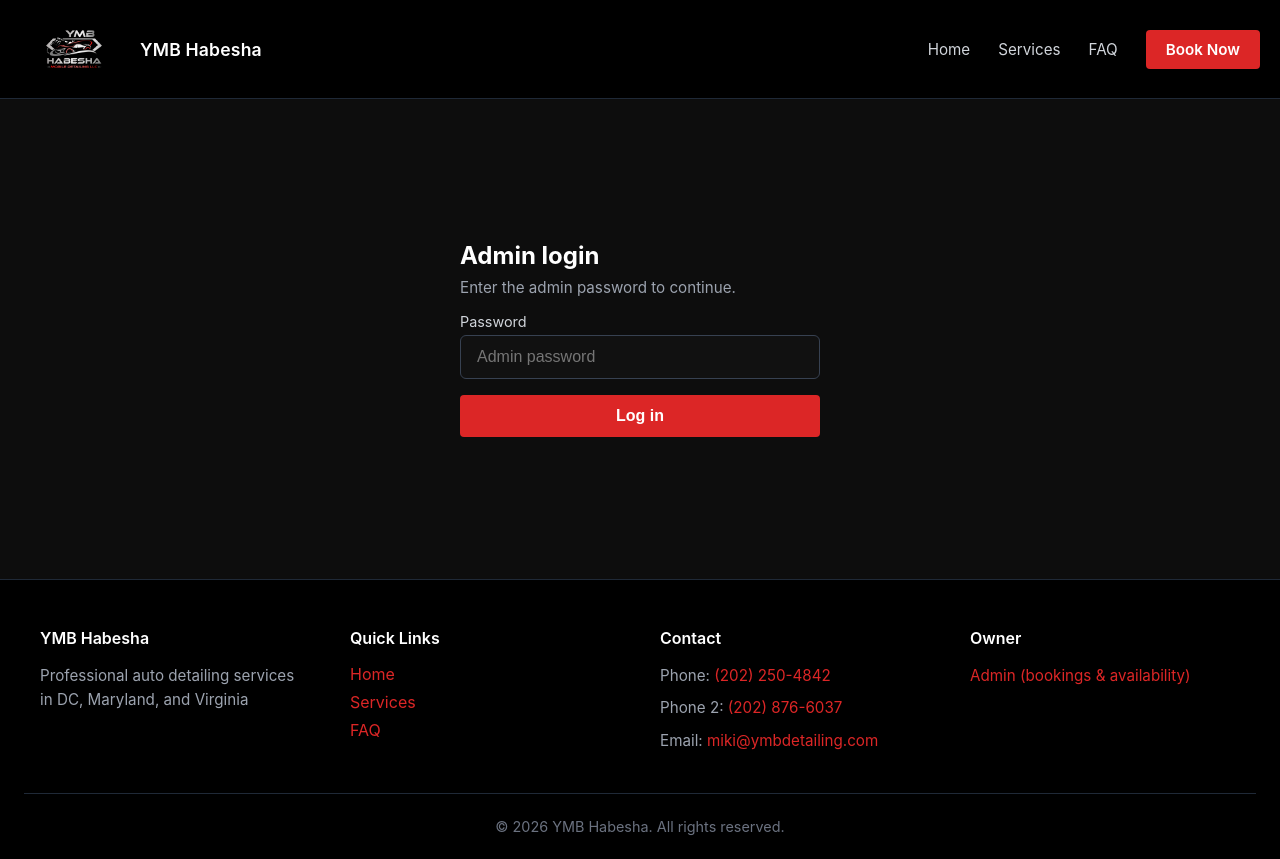
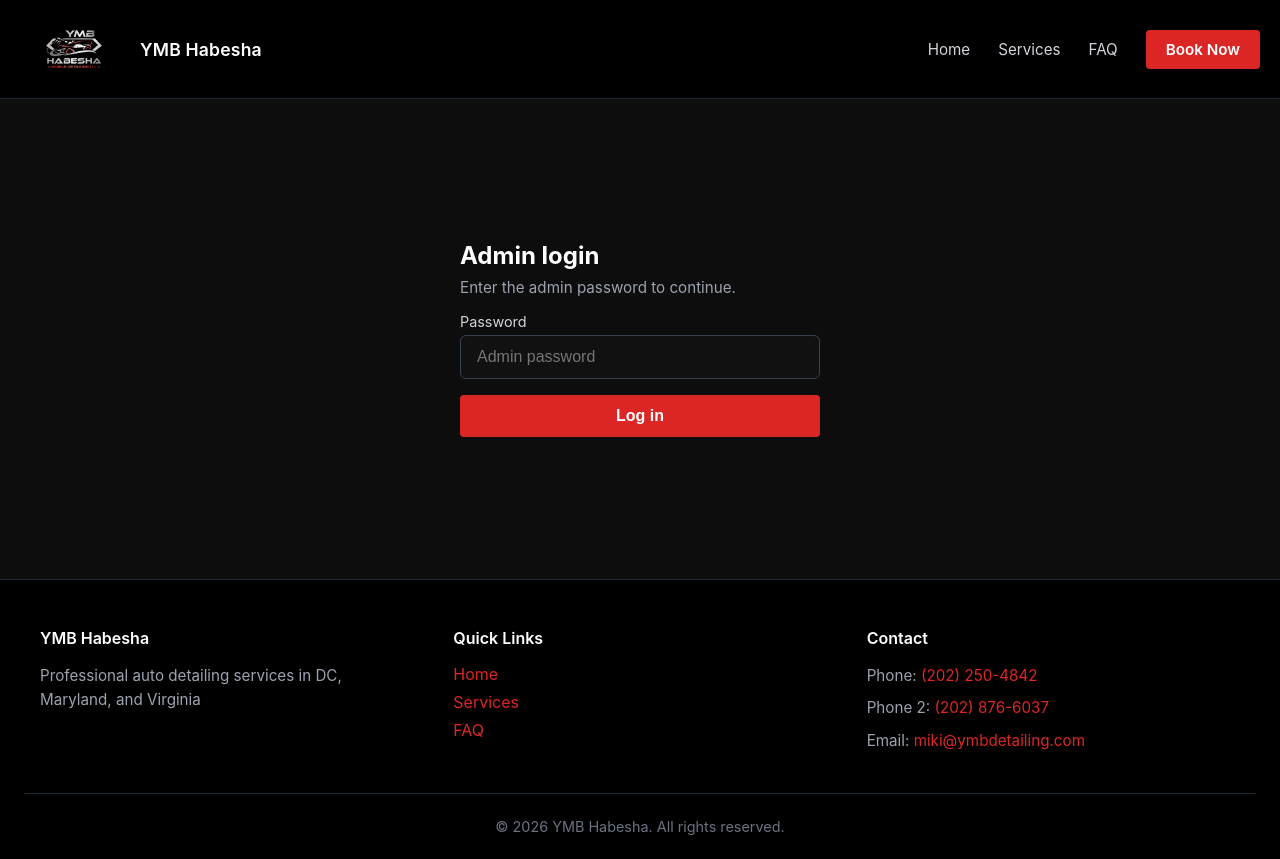
Before and after one commit to sam23121/car-detailing, a React (Vite) app in the folder frontend/: page /admin/login in a window 1280 px wide. Built offline with nearby package versions, Linux system fonts and the light colour scheme; no server answers.

Commit message:
fix: removing the owner of the footer

```diff
--- a/frontend/src/components/Footer.jsx
+++ b/frontend/src/components/Footer.jsx
@@ -25,10 +25,10 @@
           <p>Phone 2: <a href={`tel:${BUSINESS.phone2.replace(/\D/g, '')}`}>{BUSINESS.phone2}</a></p>
           <p>Email: <a href={`mailto:${BUSINESS.email}`}>{BUSINESS.email}</a></p>
         </div>
-        <div className="footer-section">
+        {/* <div className="footer-section">
           <h4>Owner</h4>
           <p><a href="/admin">Admin (bookings & availability)</a></p>
-        </div>
+        </div> */}
       </div>
       <div className="footer-bottom">
         <p>&copy; 2026 YMB Habesha. All rights reserved.</p>
```
